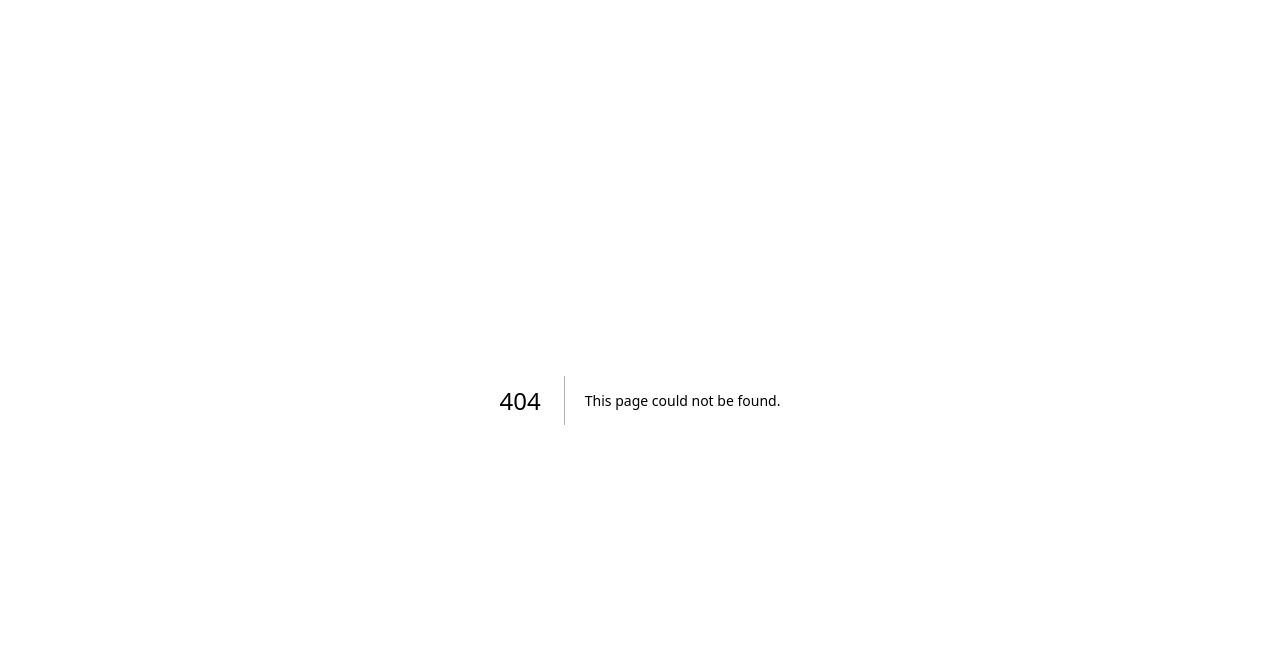
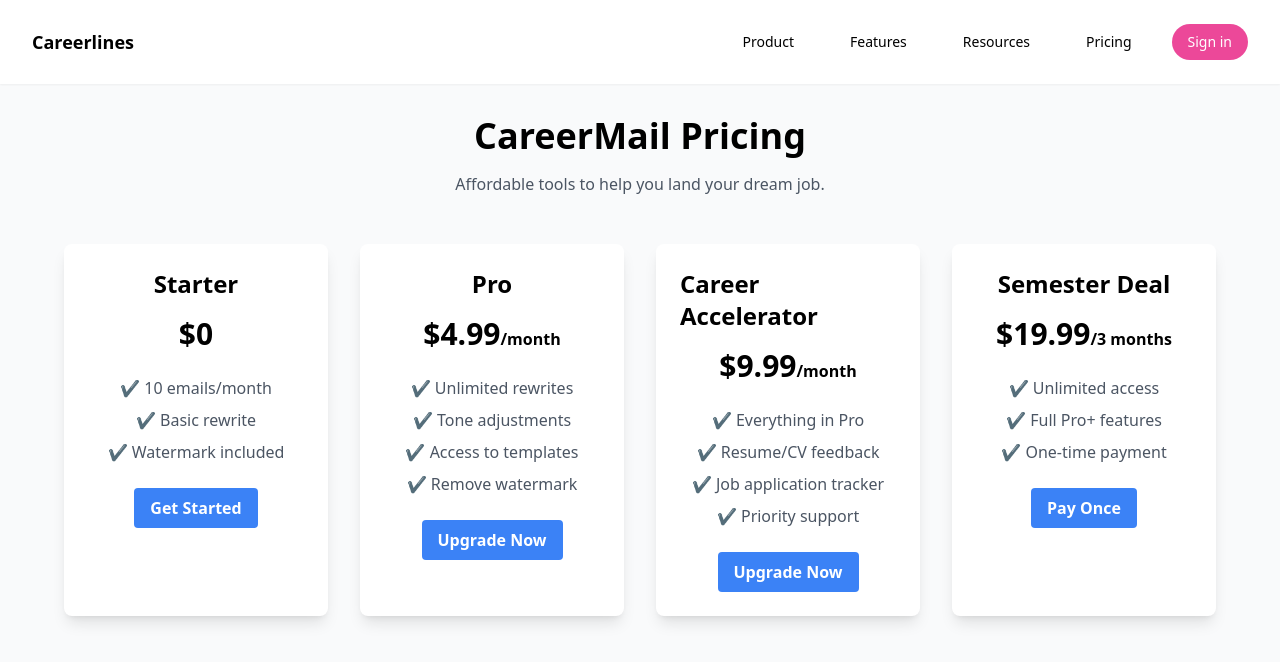
Before and after one commit to CarrionOnil/AI_email, a Next.js app: page /pricing in a window 1280 px wide. Before the commit this address had no page. Shown: the top 662 px of the page. Built offline with nearby package versions, Linux system fonts and the light colour scheme.

Commit message:
Added pricing page and fixed navbar links

```diff
--- a/components/navbar.js
+++ b/components/navbar.js
@@ -1,20 +1,31 @@
+import Link from 'next/link';
+
 export default function Navbar() {
   return (
     <header className="sticky top-0 bg-white z-50 flex justify-between items-center px-8 py-6 shadow-sm">
       <div className="flex items-center space-x-2">
-          {/* <img src="/logo.png" alt="Logo" className="h-6" /> */}
         <span className="font-semibold text-lg">Careerlines</span>
       </div>
       <nav className="hidden md:flex space-x-6 font-medium text-sm">
-            {["Product","Features", "Resources", "Pricing"].map((item) => (
-                <a
-                key={item}
-                href='#' className="px-4 py-2 rounded-lg hover:bg-blue-100 transition-colors duration-200"
+        {[
+          { name: "Product", href: "/" },
+          { name: "Features", href: "/" },
+          { name: "Resources", href: "/" },
+          { name: "Pricing", href: "/pricing" },
+        ].map((item) => (
+          <Link
+            key={item.name}
+            href={item.href}
+            className="px-4 py-2 rounded-lg hover:bg-blue-100 transition-colors duration-200"
           >
-                    {item}
-                </a>
+            {item.name}
+          </Link>
         ))}
-          <a href="#" className="bg-pink-500 hover:bg-pink-600 text-white py-2 px-4 rounded-full">Sign in</a>
+
+        {/* Sign In Button */}
+        <Link href="/signin" className="bg-pink-500 hover:bg-pink-600 text-white py-2 px-4 rounded-full">
+          Sign in
+        </Link>
       </nav>
     </header>
   );
--- /dev/null
+++ b/pages/pricing.js
@@ -0,0 +1,75 @@
+import Navbar from '../components/navbar';
+
+export default function Pricing() {
+  return (
+    <div className="min-h-screen bg-gray-50 flex flex-col">
+      <Navbar />
+      <div className="p-8 flex flex-col items-center">
+        <h1 className="text-4xl font-bold mb-4 text-center">CareerMail Pricing</h1>
+        <p className="text-gray-600 mb-12 text-center">Affordable tools to help you land your dream job.</p>
+
+        <div className="grid grid-cols-1 md:grid-cols-4 gap-8 w-full max-w-6xl">
+
+          {/* Free Plan */}
+          <div className="bg-white shadow-lg rounded-lg p-6 flex flex-col items-center">
+            <h2 className="text-2xl font-bold mb-4">Starter</h2>
+            <p className="text-3xl font-bold mb-6">$0</p>
+            <ul className="text-gray-600 mb-6 space-y-2 text-center">
+              <li>✔️ 10 emails/month</li>
+              <li>✔️ Basic rewrite</li>
+              <li>✔️ Watermark included</li>
+            </ul>
+            <button className="bg-blue-500 hover:bg-blue-600 text-white font-semibold py-2 px-4 rounded">
+              Get Started
+            </button>
+          </div>
+
+          {/* Pro Plan */}
+          <div className="bg-white shadow-lg rounded-lg p-6 flex flex-col items-center">
+            <h2 className="text-2xl font-bold mb-4">Pro</h2>
+            <p className="text-3xl font-bold mb-6">$4.99<span className="text-base">/month</span></p>
+            <ul className="text-gray-600 mb-6 space-y-2 text-center">
+              <li>✔️ Unlimited rewrites</li>
+              <li>✔️ Tone adjustments</li>
+              <li>✔️ Access to templates</li>
+              <li>✔️ Remove watermark</li>
+            </ul>
+            <button className="bg-blue-500 hover:bg-blue-600 text-white font-semibold py-2 px-4 rounded">
+              Upgrade Now
+            </button>
+          </div>
+
+          {/* Career Accelerator Plan */}
+          <div className="bg-white shadow-lg rounded-lg p-6 flex flex-col items-center">
+            <h2 className="text-2xl font-bold mb-4">Career Accelerator</h2>
+            <p className="text-3xl font-bold mb-6">$9.99<span className="text-base">/month</span></p>
+            <ul className="text-gray-600 mb-6 space-y-2 text-center">
+              <li>✔️ Everything in Pro</li>
+              <li>✔️ Resume/CV feedback</li>
+              <li>✔️ Job application tracker</li>
+              <li>✔️ Priority support</li>
+            </ul>
+            <button className="bg-blue-500 hover:bg-blue-600 text-white font-semibold py-2 px-4 rounded">
+              Upgrade Now
+            </button>
+          </div>
+
+          {/* One-Time Payment */}
+          <div className="bg-white shadow-lg rounded-lg p-6 flex flex-col items-center">
+            <h2 className="text-2xl font-bold mb-4">Semester Deal</h2>
+            <p className="text-3xl font-bold mb-6">$19.99<span className="text-base">/3 months</span></p>
+            <ul className="text-gray-600 mb-6 space-y-2 text-center">
+              <li>✔️ Unlimited access</li>
+              <li>✔️ Full Pro+ features</li>
+              <li>✔️ One-time payment</li>
+            </ul>
+            <button className="bg-blue-500 hover:bg-blue-600 text-white font-semibold py-2 px-4 rounded">
+              Pay Once
+            </button>
+          </div>
+
+        </div>
+      </div>
+    </div>
+  );
+}
```
Lines whose indentation alone changed are shown as unchanged.
